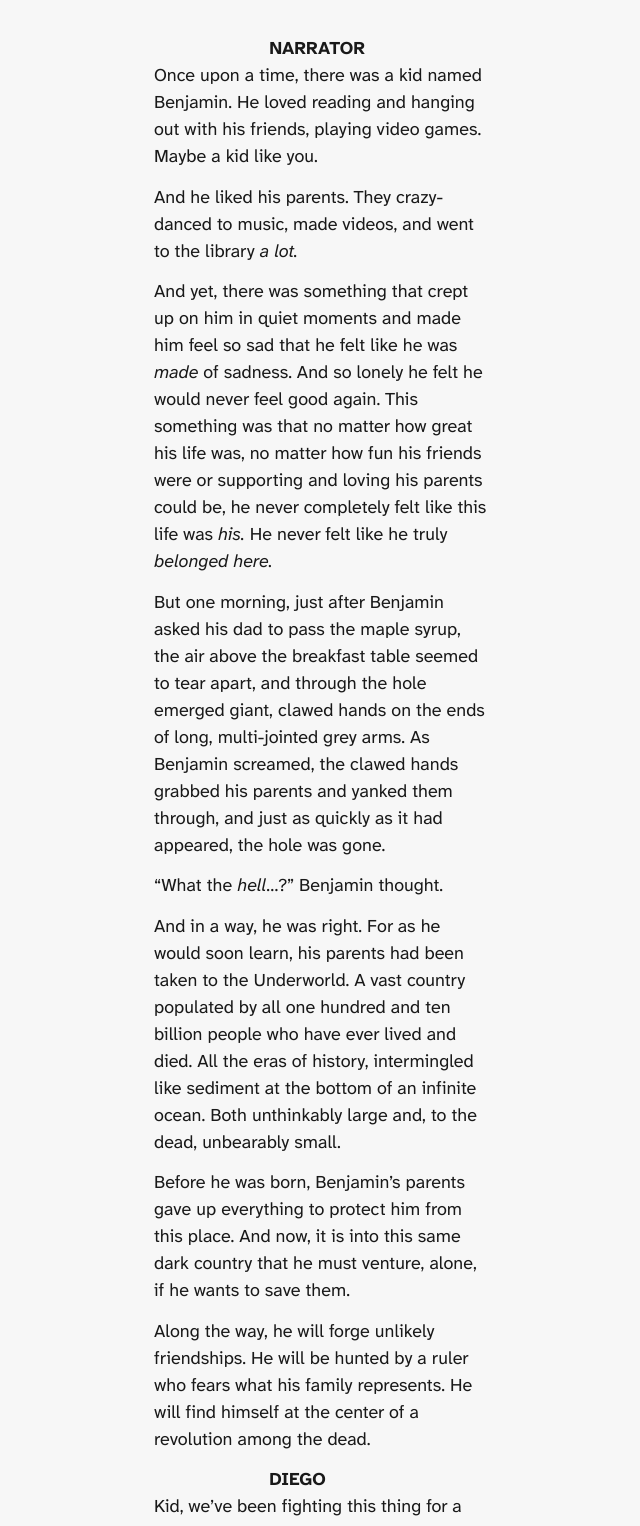
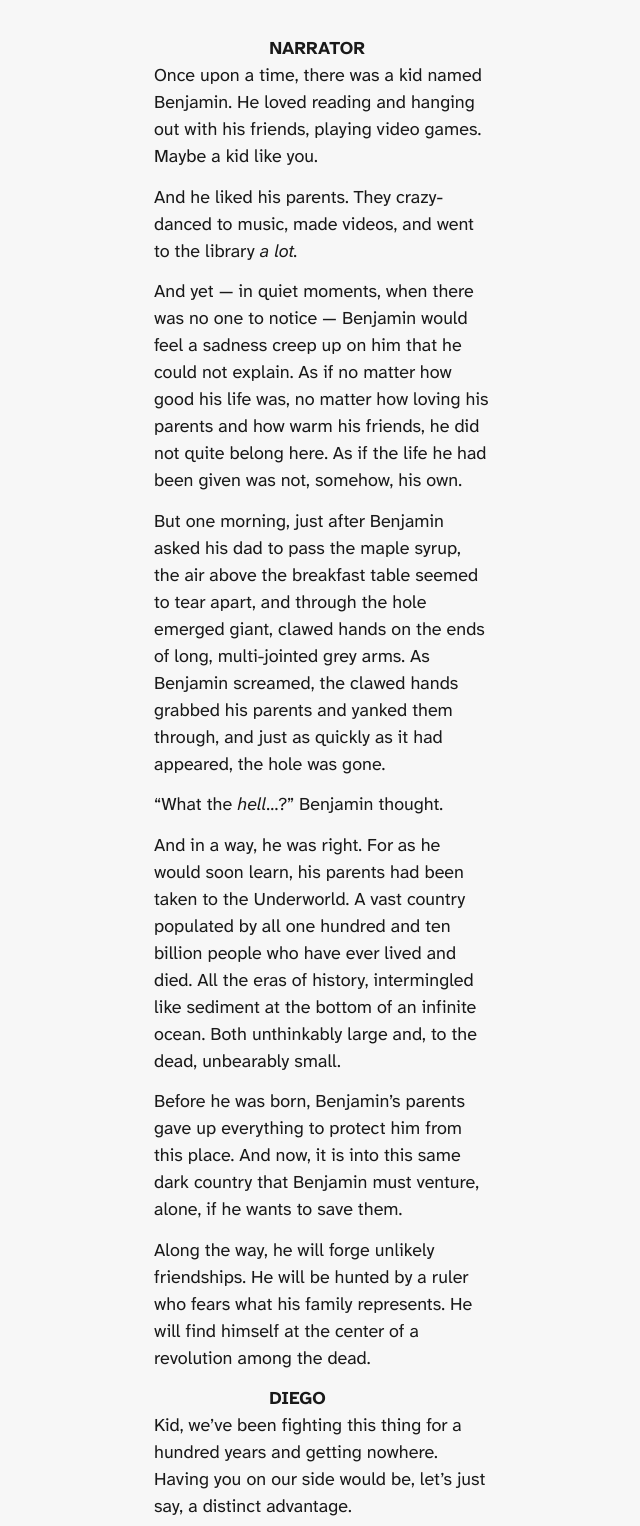
Before and after one commit to mumblequatch/trailer-script, a plain HTML site: page index.html in a window 1280 px wide. Shown: the top 1526 px of the page, without its empty margins (318-958 px from the left). Drawn offline with Linux system fonts and the light colour scheme; a web font is replaced by a local one.

Commit message:
Update: 2026-06-15 11:21

```diff
--- a/index.html
+++ b/index.html
@@ -304,11 +304,11 @@ body.screenplay hr.section-break {
 <p class="character">NARRATOR</p>
 <p class="dialogue">Once upon a time, there was a kid named Benjamin. He loved reading and hanging out with his friends, playing video games. Maybe a kid like you.</p>
 <p class="dialogue">And he liked his parents. They crazy-danced to music, made videos, and went to the library <em>a lot.</em></p>
-<p class="dialogue">And yet, there was something that crept up on him in quiet moments and made him feel so sad that he felt like he was <em>made</em> of sadness. And so lonely he felt he would never feel good again. This something was that no matter how great his life was, no matter how fun his friends were or supporting and loving his parents could be, he never completely felt like this life was <em>his.</em> He never felt like he truly <em>belonged here.</em></p>
+<p class="dialogue">And yet — in quiet moments, when there was no one to notice — Benjamin would feel a sadness creep up on him that he could not explain. As if no matter how good his life was, no matter how loving his parents and how warm his friends, he did not quite belong here. As if the life he had been given was not, somehow, his own.</p>
 <p class="dialogue">But one morning, just after Benjamin asked his dad to pass the maple syrup, the air above the breakfast table seemed to tear apart, and through the hole emerged giant, clawed hands on the ends of long, multi-jointed grey arms. As Benjamin screamed, the clawed hands grabbed his parents and yanked them through, and just as quickly as it had appeared, the hole was gone.</p>
 <p class="dialogue">“What the <em>hell</em>…?” Benjamin thought.</p>
 <p class="dialogue">And in a way, he was right. For as he would soon learn, his parents had been taken to the Underworld. A vast country populated by all one hundred and ten billion people who have ever lived and died. All the eras of history, intermingled like sediment at the bottom of an infinite ocean. Both unthinkably large and, to the dead, unbearably small.</p>
-<p class="dialogue">Before he was born, Benjamin’s parents gave up everything to protect him from this place. And now, it is into this same dark country that he must venture, alone, if he wants to save them.</p>
+<p class="dialogue">Before he was born, Benjamin’s parents gave up everything to protect him from this place. And now, it is into this same dark country that Benjamin must venture, alone, if he wants to save them.</p>
 <p class="dialogue">Along the way, he will forge unlikely friendships. He will be hunted by a ruler who fears what his family represents. He will find himself at the center of a revolution among the dead.</p>
 <p class="character">DIEGO</p>
 <p class="dialogue">Kid, we’ve been fighting this thing for a hundred years and getting nowhere. Having you on our side would be, let’s just say, a distinct advantage.</p>
```
